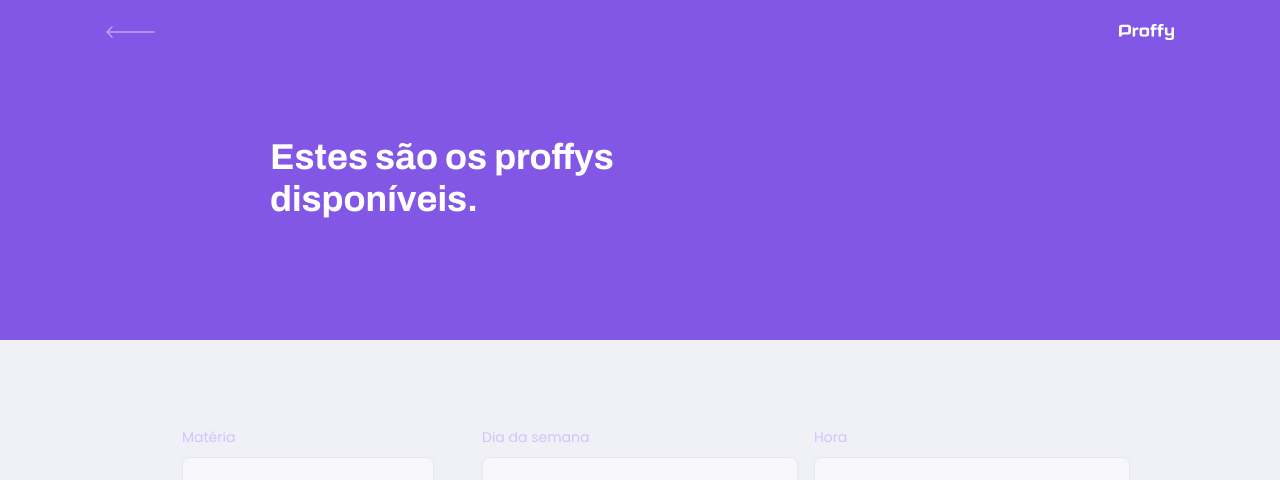
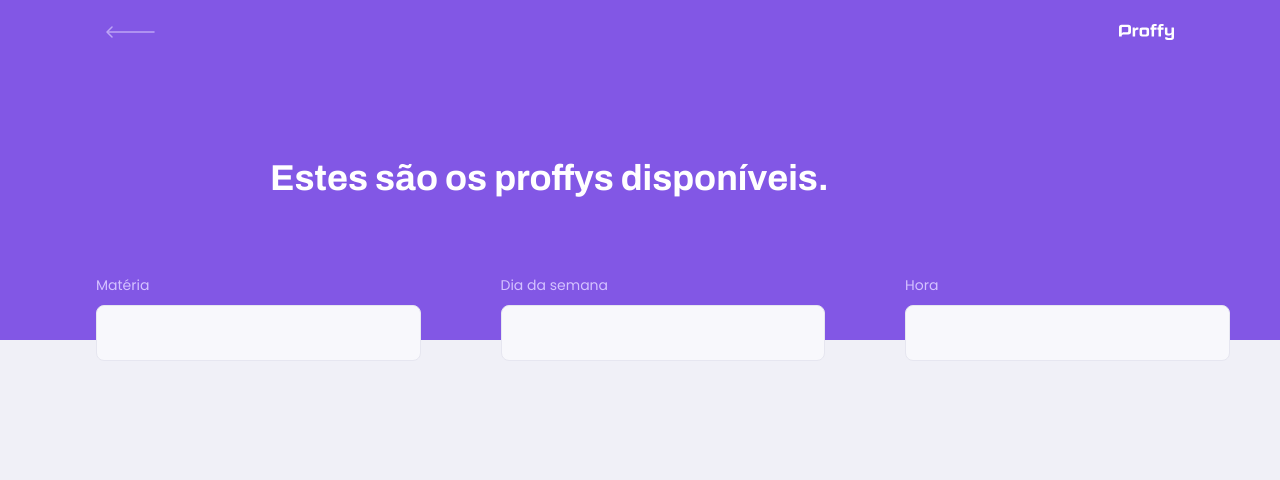
Before and after one commit to apfdamascena/NextLevelWeek-Proffy, a React (Create React App) app: page /study in a window 1280 px wide. Shown: the top 480 px of the page. Built offline with nearby package versions, Linux system fonts and the light colour scheme.

Commit message:
fixing errors

```diff
--- a/src/components/PageHeader/pageHeader.css
+++ b/src/components/PageHeader/pageHeader.css
@@ -64,6 +64,6 @@
     }
 
     .page-header .header-content strong {
-        max-width:  350px;
+        max-width:  570px;
     }
 }
--- a/src/pages/Teachers/teachers.css
+++ b/src/pages/Teachers/teachers.css
@@ -51,16 +51,17 @@
         max-width: 100%;
     }
 
-    #search-teachers {
+    form {
         display: grid;
-        grid-template-columns: 1fr 1fr 1fr;
+        justify-content: center;
+        grid-template-columns: repeat(3, 1fr);
         column-gap: 16px;
         position: absolute;
-        top: 53%;
-        margin: 0 150px
+        top: 240px;
+        left: 5%;
     }
 
     #search-teachers .input-block + .input-block {
-        margin: 0;
+        margin-top: 0;
     }
 }
```
